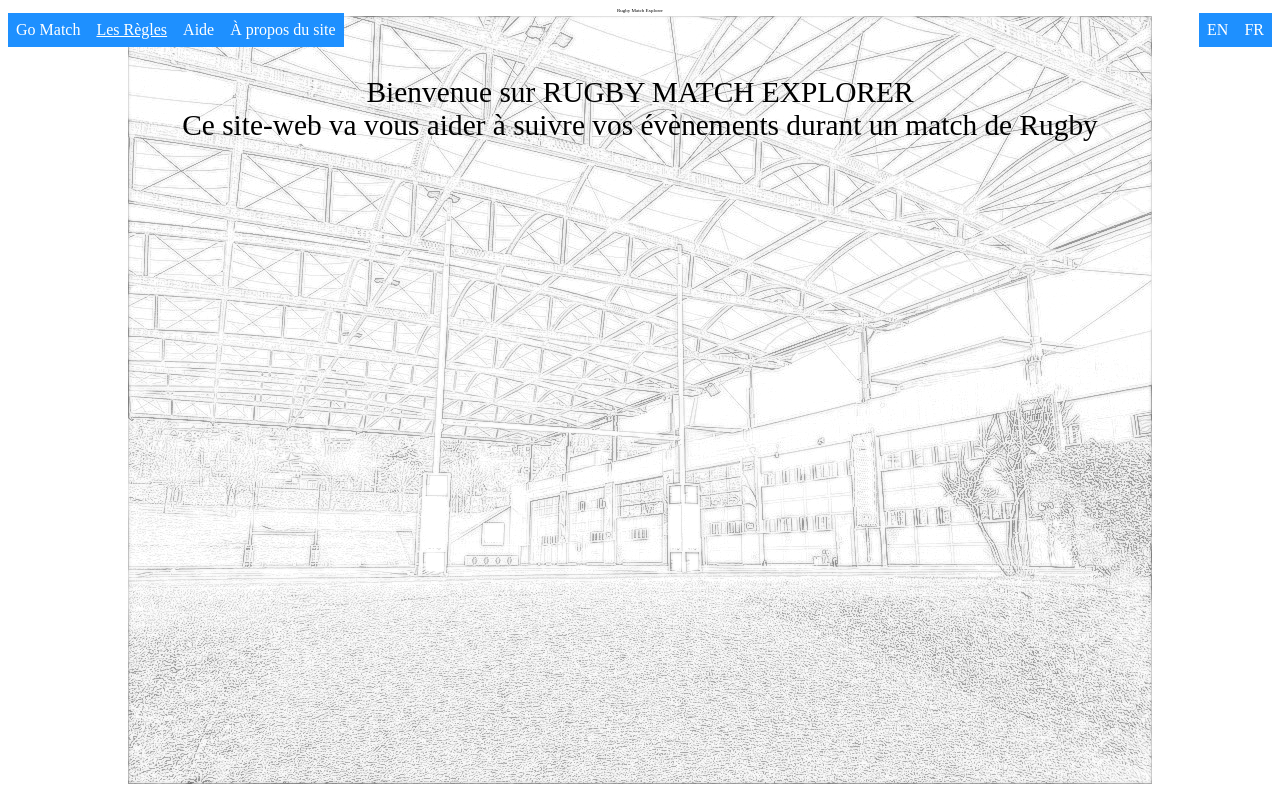
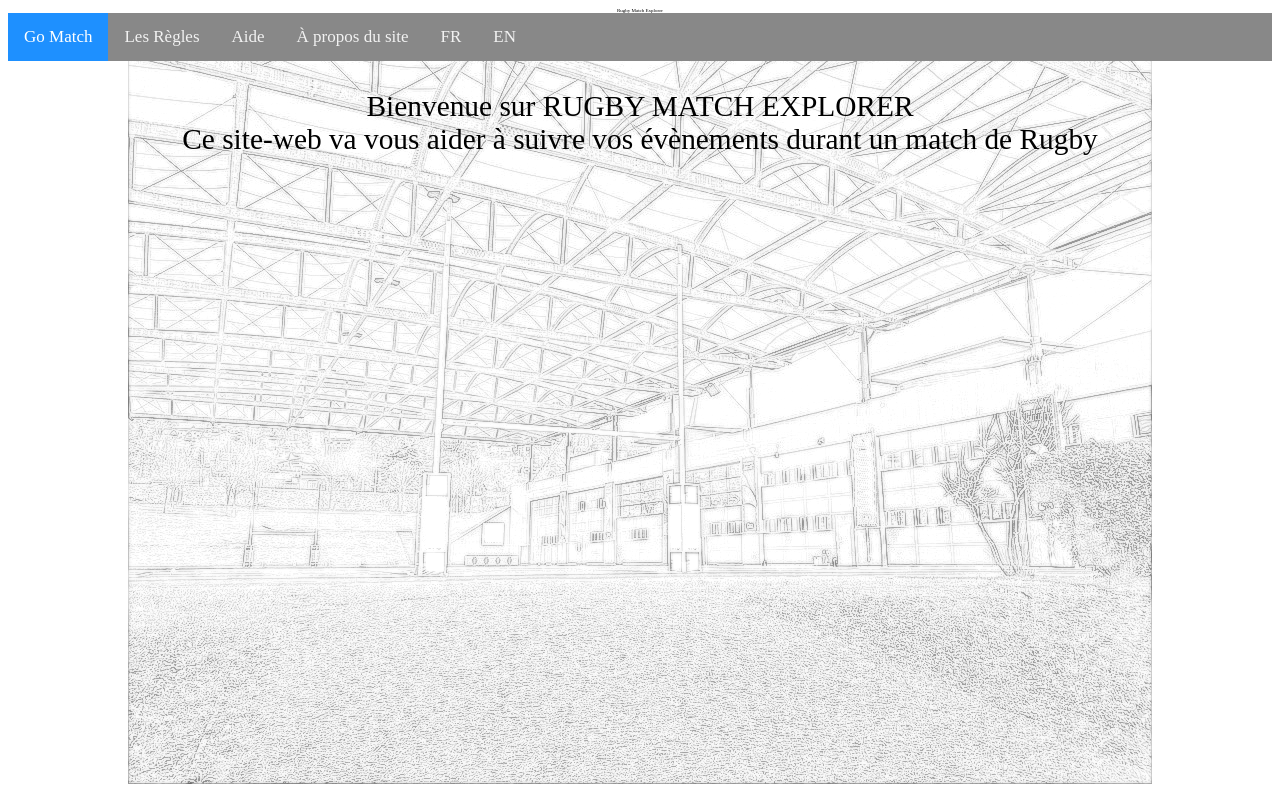
Before and after one commit to digitaleentreprise/mymatch, a plain HTML site: page index.html in a window 1280 px wide. Drawn offline with Linux system fonts and the light colour scheme.

Commit message:
Update index.html

```diff
--- a/index.html
+++ b/index.html
@@ -2,19 +2,8 @@
 <html xmlns="http://www.w3.org/1999/xhtml">
 	<head>
 		<title>Rugby Match Explorer</title>
+		<link rel="icon" type="image/x-icon" href="favicon.ico">
 		<style>
-			article, header, footer, input, div {text-align: center;width: 100%;font-size: 4ex;}
-			div {margin-bottom: 10px;}
-			header, footer {font-size: 5px}
-
-			nav ul {list-style-type: none;margin: 0;padding: 0;overflow: hidden;}
-			nav ul li {float: left;}
-			.NAVRIGHT {float: right;}
-			nav ul li a {display: block;padding: 8px}
-			nav ul li a,.nav {background-color: DodgerBlue;color: White;}
-			.unview,.hidden {display: none}
-			.text_area {font-size: 10px;}
-			.blink {animation: blinker 1s linear infinite;}
 			body {
 				background-image: url("bgi.png");
   				background-repeat: no-repeat;
@@ -22,11 +11,30 @@
   				background-attachment: fixed;
   				background-position: center;
   			}
+			article, header, footer, input, div {text-align: center;width: 100%;font-size: 4ex;}
+			div {margin-bottom: 10px;}
+			header, footer {font-size: 5px}
+			.unview,.hidden {display: none;}
+			.text_area {font-size: 10px;}
+			.blink {animation: blinker 1s linear infinite;}
 			@keyframes blinker {50% {opacity: 0;}}
 			select, input {font-size: 80%;float: center;width: 50%; height: 50px;line-height:50px;background:White;}
 			select {-webkit-appearance: menulist-button;-moz-appearance:none;}
 			@media only screen and (max-width: 600px) {
 			select, input {font-size: 80%;float: center;width: 100%; height: 100px;line-height:1000px;background:White;}
+			}
+			nav {overflow: hidden;background-color: #888;}
+			nav a {float: left;display: block;color: #f2f2f2;text-align: center;padding: 14px 16px;text-decoration: none;font-size: 17px;}
+			nav a:hover {background-color: #ddd;color: black;}
+			nav a.active {background-color: DodgerBlue;color: White;}
+			nav a.icon {display: none;}
+			@media screen and (max-width: 600px) {
+			  nav a:not(:first-child) {display: none;}
+			  nav a.icon {float: right;display: block;}
+			  nav.responsive {position: relative;}
+			  nav.responsive .icon {position: absolute;right: 0;top: 0;}
+			  nav.responsive a.hidden {display: none;}
+			  nav.responsive a {float: none;display: block;text-align: left;}
 			}
 		</style>
 	</head>
@@ -34,18 +42,17 @@
 		<header>
 			<a>Rugby Match Explorer</a>
 		</header>
-		<nav>
-			<ul>
-				<li><a class="blink" onclick="display_switch('go_match')">Go Match</a></li>
-				<li class="FR"><a href="rules.html">Les R&egrave;gles</a></li>
-				<li class="EN hidden"><a href="rules.html">About Rules</a></li>
-				<li class="FR"><a onclick="display_switch('help')">Aide</a></li>
-				<li class="EN hidden"><a onclick="display_switch('help')">Help</a></li>
-				<li class="FR"><a onclick="display_switch('footer')">&Agrave; propos du site</a></li>
-				<li class="EN hidden"><a onclick="display_switch('footer')">About web-wite</a></li>
-				<li class="NAVRIGHT"><a onclick="HideClassType('EN');UnHideClassType('FR')">FR</a></li>
-				<li class="NAVRIGHT"><a onclick="HideClassType('FR');UnHideClassType('EN');">EN</a></li>
-			</ul>
+		<nav id="navbar">
+			<a class="active blink" onclick="display_switch('go_match')">Go Match</a>
+			<a class="FR" href="rules.html">Les R&egrave;gles</a>
+			<a class="EN hidden" href="rules.html">About Rules</a>
+			<a class="FR" href="javascript:void(0);" onclick="display_switch('help')">Aide</a>
+			<a class="EN hidden" href="javascript:void(0);" onclick="display_switch('help')">Help</a>
+			<a class="FR" href="javascript:void(0);" onclick="display_switch('footer')">&Agrave; propos du site</a>
+			<a class="EN hidden" href="javascript:void(0);" onclick="display_switch('footer')">About web-wite</a>
+			<a href="javascript:void(0);" onclick="HideClassType('EN');UnHideClassType('FR')">FR</a>
+			<a href="javascript:void(0);" onclick="HideClassType('FR');UnHideClassType('EN');">EN</a>
+			<a href="javascript:void(0);" class="icon" onclick="SwitchClassbyId('responsive','navbar')">+</a>
 		</nav>
 		<article id="welcome">
 			<p class="FR">
@@ -101,10 +108,18 @@
 		</footer>
 
 		<script>
-			document.getElementById('date').innerHTML = Date();
 			function display_switch(id_display){
 				const ClassFixe = "unview";
 				const x = document.getElementById(id_display);
+					if (x.classList.contains(ClassFixe)){
+						x.classList.remove(ClassFixe);
+					}
+					else {
+						x.classList.add(ClassFixe);
+					}
+			}
+			function SwitchClassbyId(ClassFixe,Id){
+				const x = document.getElementById(Id);
 					if (x.classList.contains(ClassFixe)){
 						x.classList.remove(ClassFixe);
 					}
```
